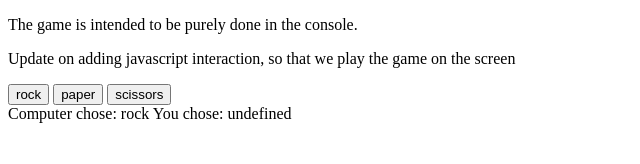
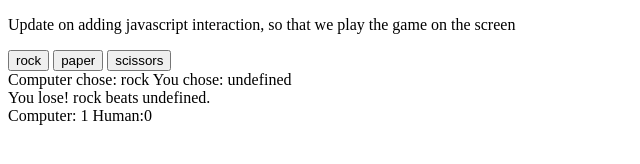
Before and after one commit to F-Webaale/rock-paper-scissors, a plain HTML site: page index.html in a window 1280 px wide. Both pictures are taken after a click on the element "rock paper scissors". Shown: the whole page, without its empty margins (0-640 px from the left). Drawn offline with Linux system fonts and the light colour scheme.

Commit message:
Add logic dor scores when game is played and display on screen

```diff
--- a/index.html
+++ b/index.html
@@ -7,7 +7,7 @@
     </head>
 
     <body>
-        <p>The game is intended to be purely done in the console.</p>
+
         <p>Update on adding javascript interaction, so that we play the game on the screen</p>
         <div id="btns">
             <button id="rock">rock</button>
@@ -15,6 +15,7 @@
             <button id="scissors">scissors</button>
         </div>
         <div class="printContent"></div>
+        <div class="playText"></div>
         <div class="result"></div>
 
 
--- a/rock-paper-scissors.js
+++ b/rock-paper-scissors.js
@@ -1,79 +1,5 @@
 console.log("Hello World!");
 /*
-// Function should return "paper" or "rock" or "scissors"
-// Fuction for computers choice is random
-// let choice range between 0, 1 and 2
-// If choice is 0=rock, 1=paper, 2=scissors
-
-function getComputerChoice(choice) {
-
-    choice = Math.floor(Math.random() * 3);
-
-    if (choice === 0) {
-        computerChoice = "rock";
-    }
-    else if (choice === 1) {
-        computerChoice = "paper";
-    }
-    else {
-        computerChoice = "scissors";
-    }
-    printCon.textContent = `Computers choice: ${computerChoice}`;
-}
-
-
-// Prompt human to input choice; Display range of choices for selection
-// choice will be in string format , convert to number
-// If number from range is selected, output option is displayed.
-// If number is out of range, display "selection out of range"
-
-/*function getHumanChoice(yourInput) {
-
-    yourInput = prompt("*SELECT*   rock, paper or scissors ").toLowerCase();
-
-    if (yourInput === "rock") {
-        return "rock";
-    }
-    else if (yourInput === "paper") {
-        return "paper";
-    }
-    else if (yourInput === "scissors") {
-        return "scissors";
-    }
-    else {
-        return "Your selection is out of range!";
-    }
-
-
-const buttons = document.querySelector("#btns");
-const printCon = document.querySelector(".printContent");
-
-function getHumanChoice(event){
-    let targets = event.target;
-
-    switch(targets.id) {
-        case "rock":
-            humanChoice =  "rock";
-            break;
-
-        case "paper":
-            humanChoice = "paper";
-            break;
-
-        case "scissors":
-            humanChoice = "scissors";
-            break;
-    }
-    printCon.textContent = `You chose ${humanChoice}`;
-
-}
-
-
-buttons.addEventListener("click", getHumanChoice);
-
-
-
-
 
 // Declare score player variables.
 let humanScore = 0;
@@ -163,11 +89,39 @@ function getHumanChoice(event){
         return humanChoice;
 
   }
+const text = document.querySelector(".playText");
+const scores = document.querySelector(".result");
+
+let humanScore = 0;
+let computerScore = 0;
 
 function playRound(event) {
     const humanChoice = getHumanChoice(event);
     const computerChoice = getComputerChoice();
     printCon.textContent = `Computer chose: ${computerChoice} You chose: ${humanChoice}`;
+
+
+
+    if (humanChoice === computerChoice) {
+        text.textContent = "Its a draw";
+        return "draw";
+    }
+
+    if ((humanChoice === "rock" && computerChoice === "scissors") ||
+       (humanChoice === "paper" && computerChoice === "rock") ||
+       (humanChoice === "scissors" && computerChoice === "paper")
+    ) {
+        humanScore++;
+        text.textContent = `You win! ${humanChoice} beats ${computerChoice}.`;
+
+    }
+    else {
+        computerScore++;
+        text.textContent = `You lose! ${computerChoice} beats ${humanChoice}.`;
+
+    }
+    return scores.textContent = `Computer: ${computerScore}  Human:${humanScore}`
+
 }
 
 buttons.addEventListener('click', playRound);
```
